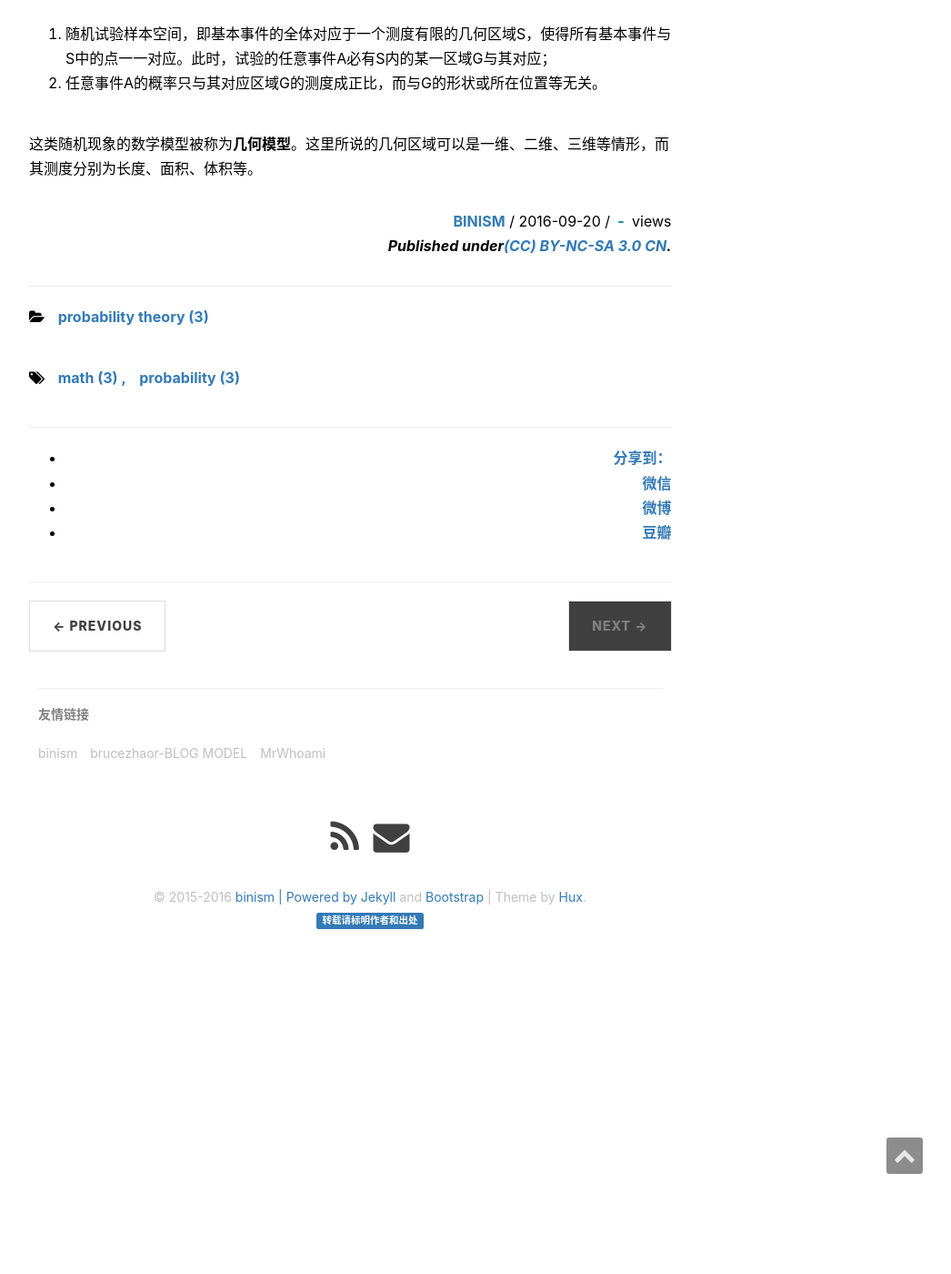
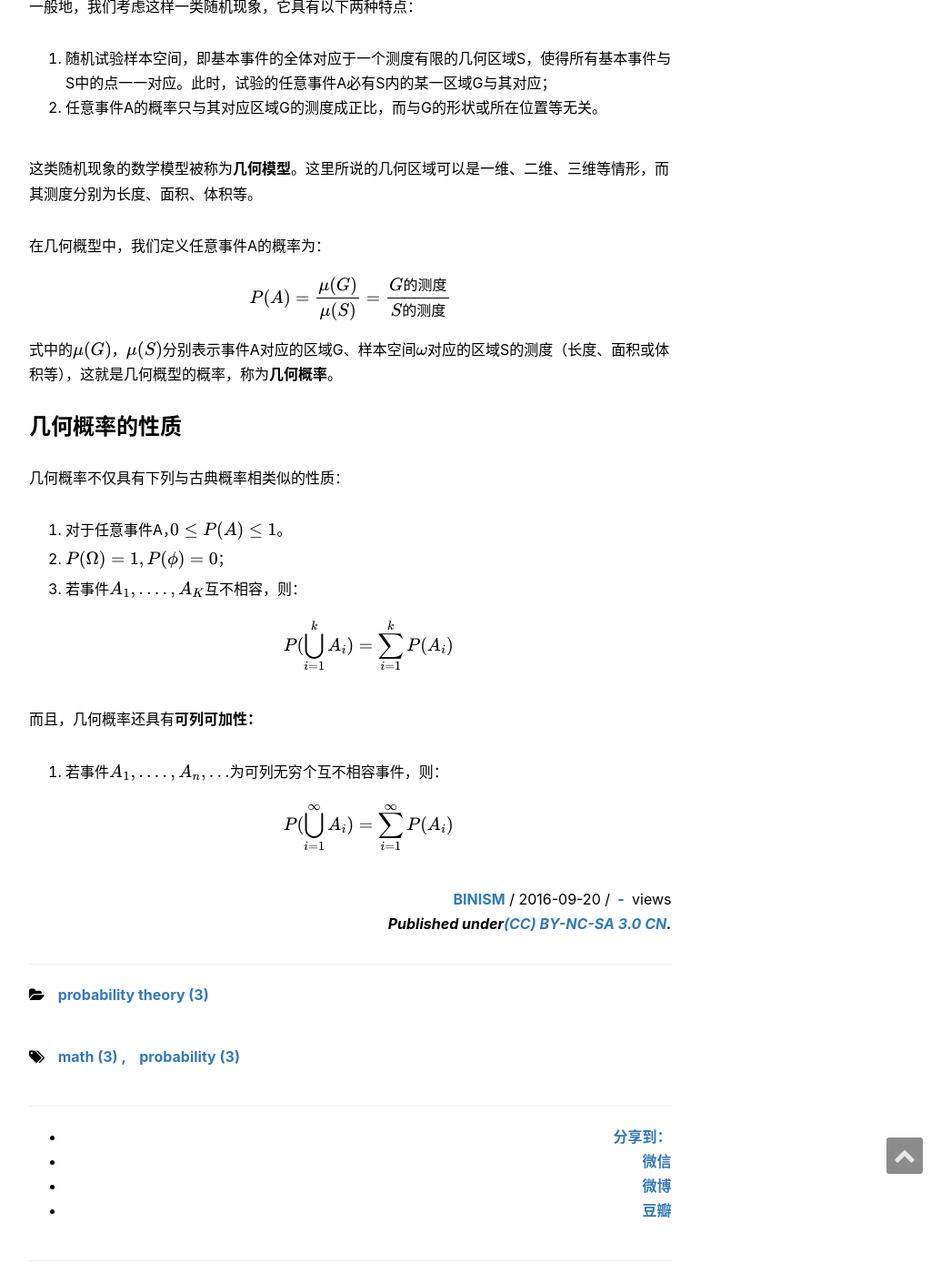
Before and after one commit to binism/binism.github.io, a Jekyll site: the page built from _posts/2016-9-20-Probability-theory-notes.md, in a window 1280 px wide and 1400 px high, scrolled down 995 px. Shown: the whole window at 91% size, without its empty margins (233-1279 px from the left). Built offline with Jekyll 4.4.1, drawn with Linux system fonts in a browser that asks for light colours; formulas are drawn with MathJax 3; comment, search, counter and statistics services are not loaded.

Commit message:
added 20160920.md

```diff
--- a/_posts/2016-9-20-Probability-theory-notes.md
+++ b/_posts/2016-9-20-Probability-theory-notes.md
@@ -38,3 +38,23 @@ header-img:  /images/pages/probability.jpg
    2. 任意事件A的概率只与其对应区域G的测度成正比，而与G的形状或所在位置等无关。
 
 这类随机现象的数学模型被称为**几何模型**。这里所说的几何区域可以是一维、二维、三维等情形，而其测度分别为长度、面积、体积等。
+
+在几何概型中，我们定义任意事件A的概率为：
+\\[ P(A) = \frac{\mu(G)}{\mu(S)} = \frac{G的测度}{S的测度} \\]
+式中的$$ \mu(G) $$，$$ \mu(S) $$分别表示事件A对应的区域G、样本空间$$ \omega $$对应的区域S的测度（长度、面积或体积等），这就是几何概型的概率，称为**几何概率**。
+
+### 几何概率的性质
+
+几何概率不仅具有下列与古典概率相类似的性质：
+
+  1. 对于任意事件A，$$ 0 \le P(A) \le 1 $$。
+
+  2. $$ P(\Omega) = 1, P(\phi) = 0 $$；
+
+  3. 若事件$$ A_1, .... , A_K $$互不相容，则：
+  \\[ P(\bigcup_{i=1}^{k}A_i) = \sum_{i=1}^{k}P(A_i) \\]
+
+而且，几何概率还具有**可列可加性：**
+
+  4.  若事件$$ A_1, .... , A_n, ... $$为可列无穷个互不相容事件，则：
+  \\[ P(\bigcup_{i=1}^{\infty}A_i) = \sum_{i=1}^{\infty}P(A_i) \\]
```
Also changed, not shown: _posts/2016-09-06-Probability-theory-notes.md (+1 -1 lines).
